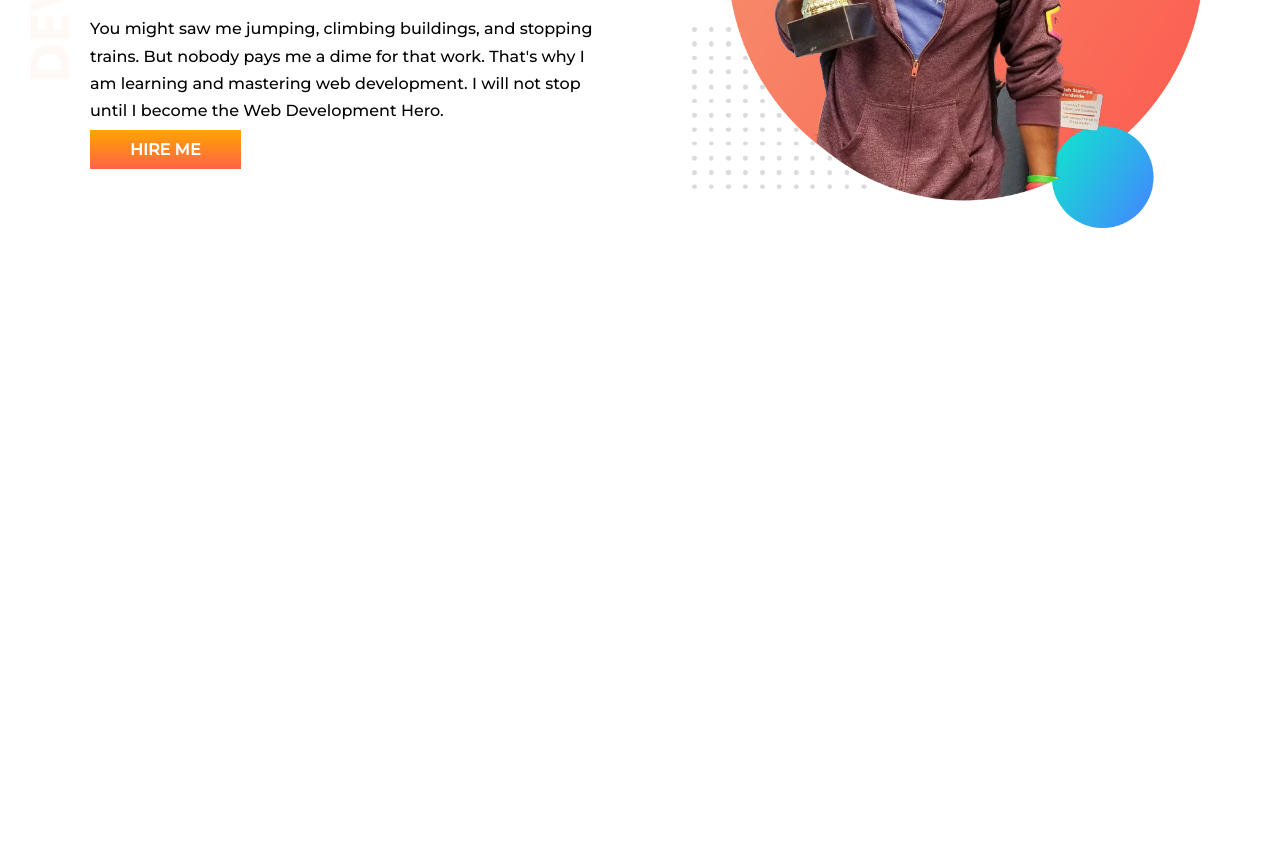
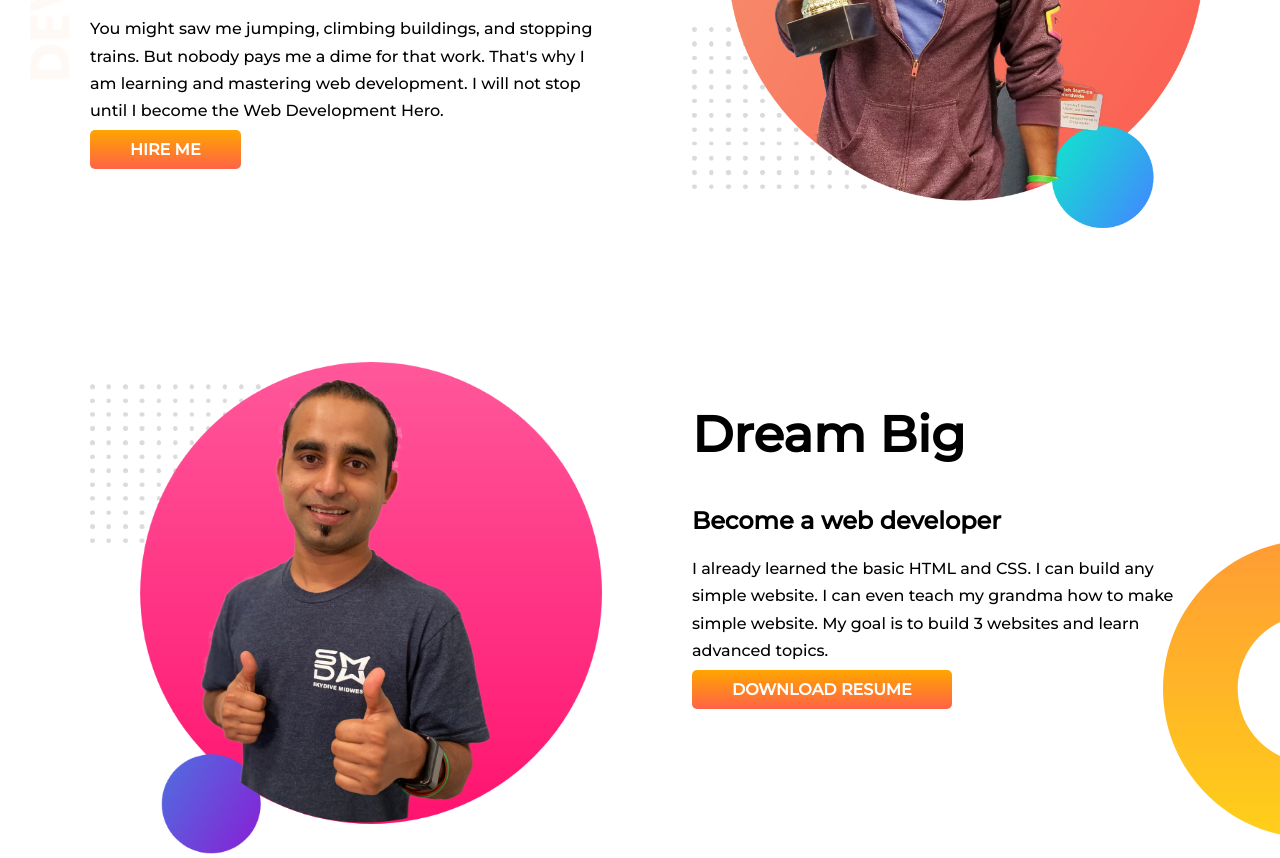
Before and after one commit to Alrakib581/My-first-repo, a plain HTML site: page index.html in a window 1280 px wide. Shown: the part 280-1138 px from the top of the page. Before the commit the page ends 800 px from the top, so only its background shows below. Drawn offline with Linux system fonts and the light colour scheme; a web font is replaced by a local one.

Commit message:
Dream area confirmed

```diff
--- a/index.html
+++ b/index.html
@@ -31,6 +31,17 @@
             <img class="main-img" src="./images/jhankar.png" alt="boss">
         </div>
     </section>
+    <section class="dream-section">
+        <div class="half-width">
+            <img class="main-img" src="./images/jhankar2.png" alt="Jhankar Mahbub bhai">
+        </div>
+        <div class="half-width">
+            <h1>Dream Big</h1>
+            <h2>Become a web developer</h2>
+            <p class="common-para">I already learned the basic HTML and CSS. I can build any simple website. I can even teach my grandma how to make simple website. My goal is to build 3 websites and learn advanced topics.</p>
+            <a class="hire-btn" href="#"> DOWNLOAD RESUME</a>
+        </div>
+    </section>
 </body>
 
 </html>
--- a/style.css
+++ b/style.css
@@ -8,6 +8,7 @@ body{
     background-image: url(./images/top-banner.png);
     background-repeat: no-repeat;
     display: flex;
+    margin-bottom: 130px;
 
 }
 .half-width{
@@ -34,4 +35,11 @@ h1{
     padding: 10px 40px;
     color:white;
     font-weight: 700;
+    border-radius: 5px;
 }
+.dream-section{
+    display: flex;
+    background-image: url(./images/dream-bg.png);
+    background-repeat: no-repeat;
+    background-position: right 0 bottom 20px;
+}
```
Also changed, not shown: images/dream-bg.png (added), images/jhankar2.png (added).
